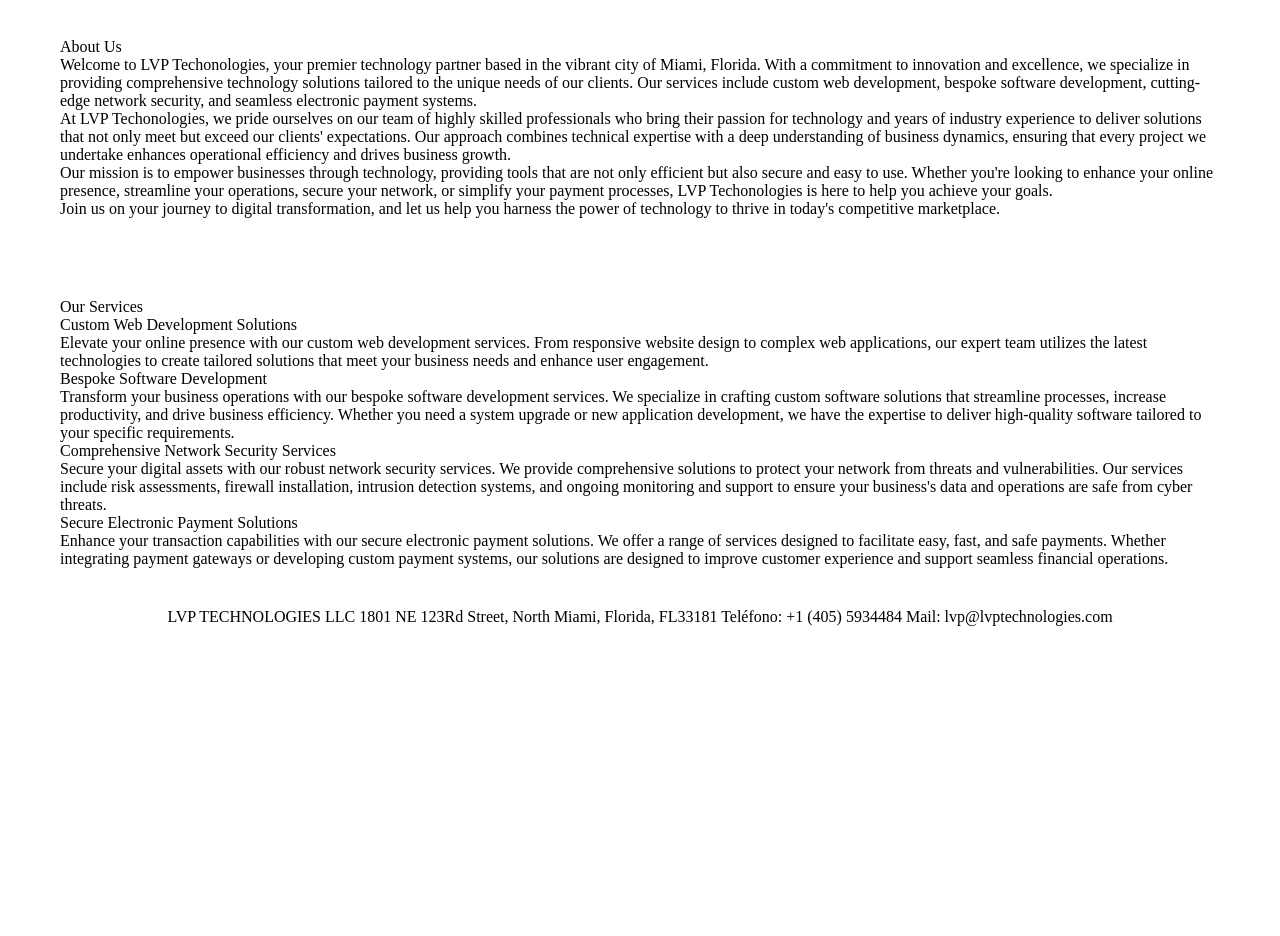
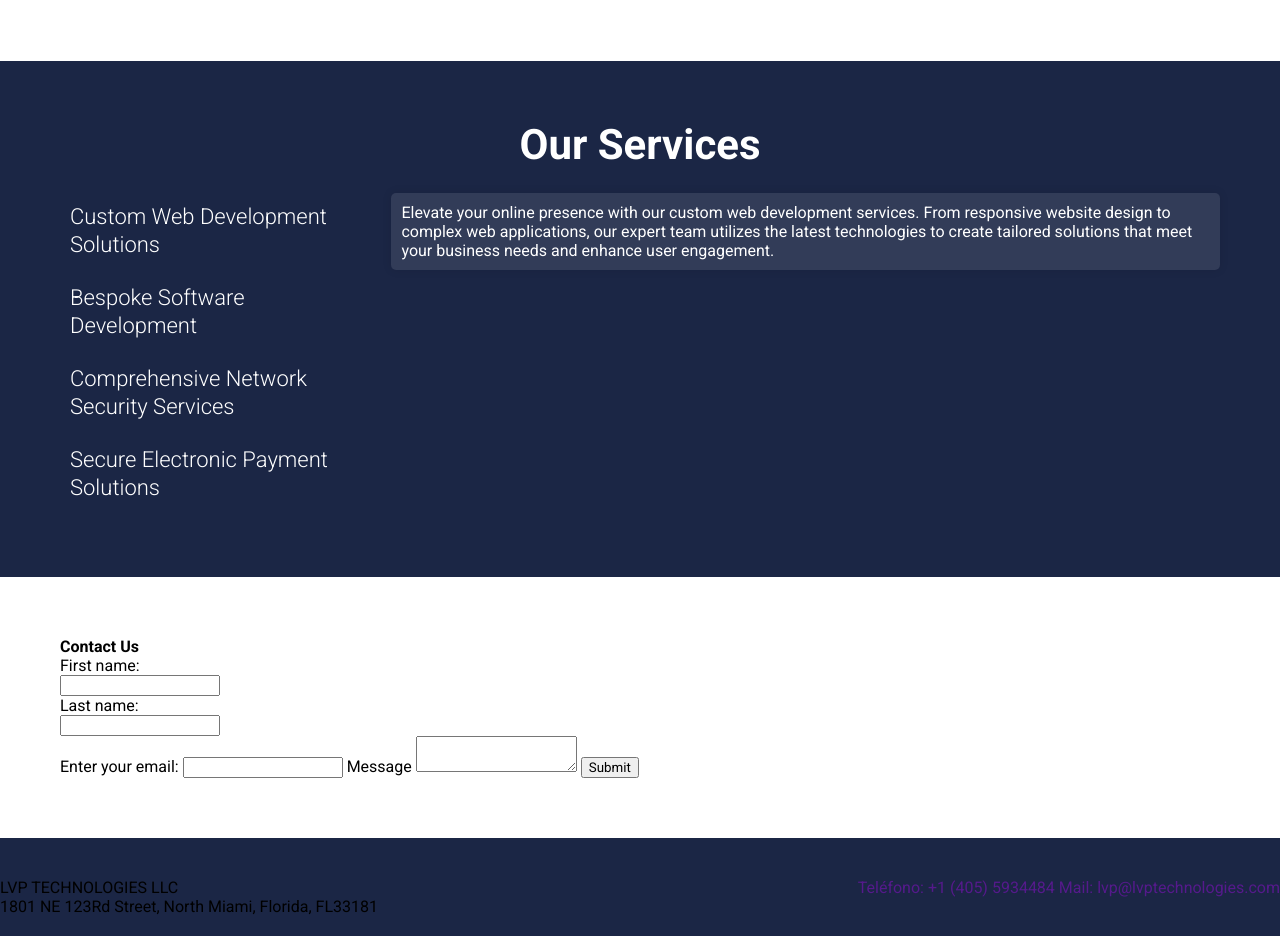
Before and after one commit to MarianoTimistit23/lvp, a website: page index.html in a window 1280 px wide. Shown: the part 1200-2136 px from the top of the page. Before the commit the page ends 1826 px from the top, so only its background shows below. Drawn offline with Linux system fonts and the light colour scheme.

Commit message:
Development

```diff
--- a/index.html
+++ b/index.html
@@ -9,6 +9,10 @@
     <meta name="description" content=""/>
     <meta name="author" content="Mariano Timistit - www.marianotimistit.com.ar"/>
     <meta name="copyright" content="LVP Technologies"/>
+    <!-- Fonts (Roboto) -->
+    <link rel="preconnect" href="https://fonts.googleapis.com">
+    <link rel="preconnect" href="https://fonts.gstatic.com" crossorigin>
+    <link href="https://fonts.googleapis.com/css2?family=Roboto:ital,wght@0,300;0,400;0,500;0,700;0,900;1,300;1,400;1,500;1,700;1,900&display=swap" rel="stylesheet">
 </head>
 <body>
 
@@ -39,28 +43,30 @@
 
             <!-- Text-->
             <div class="hero__text-container">
-                <h1>LVP Techonlogies</h1>
-                <p>Transforming Ideas into Digital Success</p>
+                <h1 class="hero__title">LVP Techonlogies</h1>
+                <p class="hero__subtitle">Transforming Ideas into Digital Success</p>
             </div>
 
             <!-- Image -->
-            <div>
-                <img src="images/hero.png" alt="">
+            <div class="hero__image-container">
+                <img src="images/hero.png" alt="Hero Image">
             </div>
 
         </div>
     </section>
 
     <!-- About Us -->
-    <section>
-        <div class="container-lg">
+    <section class="about-us">
+        <div class="about-us__container container-lg">
             <!-- Title -->
-            <h2>About Us</h2>
+            <h2 class="about-us__title">About Us</h2>
             <!-- Text-->
+            <div class="about-us__text-container">
                 <p>Welcome to LVP Techonologies, your premier technology partner based in the vibrant city of Miami, Florida. With a commitment to innovation and excellence, we specialize in providing comprehensive technology solutions tailored to the unique needs of our clients. Our services include custom web development, bespoke software development, cutting-edge network security, and seamless electronic payment systems.</p>
                 <p>At LVP Techonologies, we pride ourselves on our team of highly skilled professionals who bring their passion for technology and years of industry experience to deliver solutions that not only meet but exceed our clients' expectations. Our approach combines technical expertise with a deep understanding of business dynamics, ensuring that every project we undertake enhances operational efficiency and drives business growth.</p>
                 <p>Our mission is to empower businesses through technology, providing tools that are not only efficient but also secure and easy to use. Whether you're looking to enhance your online presence, streamline your operations, secure your network, or simplify your payment processes, LVP Techonologies is here to help you achieve your goals.</p>
                 <p>Join us on your journey to digital transformation, and let us help you harness the power of technology to thrive in today's competitive marketplace.</p>
+            </div>
         </div>
     </section>
 
@@ -68,39 +74,101 @@
     <section class="our-services">
         <div class="our-services__container container-lg">
             <!-- Title -->
-            <h2>Our Services</h2>
+            <h2 class="our-services__title">Our Services</h2>
+            <div class="our-services__wrapper">
+                <!-- Index -->
+                <div class="our-services__index">
+                    <h3 class="tab-link" data-tab="tab1">Custom Web Development Solutions</h3>
+                    <h3 class="tab-link" data-tab="tab2">Bespoke Software Development</h3>
+                    <h3 class="tab-link" data-tab="tab3">Comprehensive Network Security Services</h3>
+                    <h3 class="tab-link" data-tab="tab4">Secure Electronic Payment Solutions</h3>
+                </div>
                 <!-- Cards -->
-            <div class="our-services__card">
-                <h3>Custom Web Development Solutions</h3>
+                <div class="our-services__cards">
+                    <div class="tab-content active" id="tab1">
                         <p>Elevate your online presence with our custom web development services. From responsive website design to complex web applications, our expert team utilizes the latest technologies to create tailored solutions that meet your business needs and enhance user engagement.</p>
                     </div>
-            <div class="our-services__card">
-                <h3>Bespoke Software Development</h3>
+                    <div class="tab-content" id="tab2">
                         <p>Transform your business operations with our bespoke software development services. We specialize in crafting custom software solutions that streamline processes, increase productivity, and drive business efficiency. Whether you need a system upgrade or new application development, we have the expertise to deliver high-quality software tailored to your specific requirements.</p>
                     </div>
-            <div class="our-services__card">
-                <h3>Comprehensive Network Security Services</h3>
+                    <div class="tab-content" id="tab3">
                         <p>Secure your digital assets with our robust network security services. We provide comprehensive solutions to protect your network from threats and vulnerabilities. Our services include risk assessments, firewall installation, intrusion detection systems, and ongoing monitoring and support to ensure your business's data and operations are safe from cyber threats.</p>
                     </div>
-            <div class="our-services__card">
-                <h3>Secure Electronic Payment Solutions</h3>
+                    <div class="tab-content" id="tab4">
                         <p>Enhance your transaction capabilities with our secure electronic payment solutions. We offer a range of services designed to facilitate easy, fast, and safe payments. Whether integrating payment gateways or developing custom payment systems, our solutions are designed to improve customer experience and support seamless financial operations.</p>
+                    </div>
+                </div>
             </div>
         </div>
     </section>
 
+    <!-- Contact Us -->
+    <section class="contact-us">
+        <div class="contact-us__container container-lg">
+            <h3>Contact Us</h3>
+            <form action="">
+                <!-- Name -->
+                <div>
+                    <label for="fname">First name:</label><br>
+                    <input type="text" id="fname" name="fname"><br>
+                    <label for="lname">Last name:</label><br>
+                    <input type="text" id="lname" name="lname">
+                </div>
+                <!-- Email -->
+                <label for="email">Enter your email:</label>
+                <input type="email" id="email" name="email">
+                <!-- Message -->
+                <label for="email">Message</label>
+                <textarea name="" id=""></textarea>
+                <!-- Submit -->
+                <input type="submit" value="Submit">
+            </form>
+        </div>
+    </section>
+
     <!-- Footer -->
-    <footer>
+    <footer class="footer">
+        <div class="footer__container container-xl">
 
-        LVP TECHNOLOGIES LLC
+            <!-- Left Side Container -->
+            <div class="footer__left-side-container">
+                <p>LVP TECHNOLOGIES LLC</p>
 
-        1801 NE 123Rd Street, North Miami,
-        Florida, FL33181
+                <p>1801 NE 123Rd Street, North Miami,
+                Florida, FL33181</p>
+            </div>
+            <!-- Right Side Container -->
+            <div class="footer__right-side-container">
+                <a href="">Teléfono: +1 (405) 5934484</a>
+                <a href="">Mail: lvp@lvptechnologies.com</a>
+            </div>
 
-        Teléfono: +1 (405) 5934484
-        Mail: lvp@lvptechnologies.com
+        </div>
+    </footer>
 
-    </footer>
+    <script>
+        document.querySelectorAll('.tab-link').forEach(link => {
+            link.addEventListener('click', function() {
+                const tabId = this.getAttribute('data-tab');
+
+                document.querySelectorAll('.tab-content').forEach(content => {
+                    content.classList.remove('active');
+                });
+
+                document.querySelector(`#${tabId}`).classList.add('active');
+
+                document.querySelectorAll('.tab-link').forEach(link => {
+                    link.classList.remove('active');
+                });
+
+                this.classList.add('active');
+            });
+        });
+
+        // Set the first tab as active on page load
+        document.querySelector('.tab-link').classList.add('active');
+        document.querySelector('.tab-content').classList.add('active');
+    </script>
 
 </body>
 </html>
--- a/scss/_general.scss
+++ b/scss/_general.scss
@@ -1,7 +1,7 @@
 /* -- Reset -- */
 * {
     box-sizing: border-box;
-    font-family: 'Montserrat', sans-serif;
+    font-family: "Roboto", sans-serif;
     scroll-behavior: smooth;
 }
 
@@ -22,12 +22,7 @@
 	padding: 0;
 	border: 0;
 	font-size: 100%;
-	font: inherit;
 	vertical-align: baseline;
-}
-
-body {
-    margin-top: 90px;
 }
 
 header,
@@ -64,7 +59,7 @@
 
 /* -- Global Styles -- */
 section {
-    padding: 40px 0;
+    padding: 60px 0;
 }
 
 .container-xl {
@@ -79,3 +74,13 @@
     width: 100%; max-width: 1180px;
     padding-left: 10px; padding-right: 10px;
 }
+
+h1 {
+    font-size: 62px;
+    line-height: 68px;
+}
+
+h2 {
+    font-size: 42px;
+    line-height: 48px;
+}
--- /dev/null
+++ b/scss/components/_footer.scss
@@ -0,0 +1,9 @@
+.footer {
+    background-color: $secondary;
+    padding: 40px 0 20px;
+
+    &__container {
+        display: flex;
+        justify-content: space-between;
+    }
+}
--- a/scss/components/_header.scss
+++ b/scss/components/_header.scss
@@ -1,4 +1,7 @@
+@import "../variables";
+
 .header {
+    background: transparent;
     position: fixed;
     top: 0;
     left: 0;
@@ -10,13 +13,11 @@
     }
 
     &__logo-container {
-        background-color: $secondary;
         min-width: 600px;
         padding: 20px 0;
     }
 
     &__nav-container {
-        background: linear-gradient(90deg, rgba(27,38,69,1) 0%, rgba(77,205,201,1) 100%);
         width: 100%;
         padding: 20px 0;
 
--- a/scss/components/all.scss
+++ b/scss/components/all.scss
@@ -1 +1,2 @@
 @import 'header.scss';
+@import 'footer.scss';
--- /dev/null
+++ b/scss/modules/_about-us.scss
@@ -0,0 +1,18 @@
+.about-us {
+
+    &__title {
+        color: $secondary;
+        text-align: center;
+        margin-bottom: 24px;
+    }
+
+    &__text-container {
+        width: 80%;
+        margin: 0 auto;
+
+        p {
+            text-align: justify;
+            margin-bottom: 12px;
+        }
+    }
+}
--- /dev/null
+++ b/scss/modules/_our-services.scss
@@ -0,0 +1,48 @@
+@use "sass:map";
+
+.our-services {
+    color: $white;
+    background-color: $secondary;
+
+    &__title {
+        color: $white;
+        text-align: center;
+        margin-bottom: 24px;
+    }
+
+    &__wrapper {
+        display: grid;
+        grid-template-columns: .4fr 1fr;
+    }
+
+    &__index {
+        margin-right: 20px;
+    }
+
+    .tab-link {
+        font-size: 22px;
+        line-height: 28px;
+        font-weight: map.get($font-weights, 'light');
+        padding: 10px;
+        margin-bottom: 5px;
+        cursor: pointer;
+        transition: .3s linear;
+
+        &:hover {
+           color: $primary;
+           transition: .3s linear;
+        }
+    }
+
+    .tab-content {
+        display: none;
+        background-color: rgba($white, .1);
+        box-shadow: 0 0 10px rgba(0, 0, 0, 0.1);
+        border-radius: 5px;
+        padding: 10px;
+
+        &.active {
+            display: block;
+        }
+    }
+}
--- a/scss/modules/all.scss
+++ b/scss/modules/all.scss
@@ -1 +1,3 @@
 @import 'hero.scss';
+@import 'about-us.scss';
+@import 'our-services.scss';
```
Also changed, not shown: gulpfile.js (added, +35 -0 lines), package.json (added, +12 -0 lines), scss/modules/_hero.scss (+26 -1 lines), css/_general.css (added), css/all.css, css/components/all.css, css/modules/all.css, style.css, 2 other files. Lines whose indentation alone changed are shown as unchanged.
